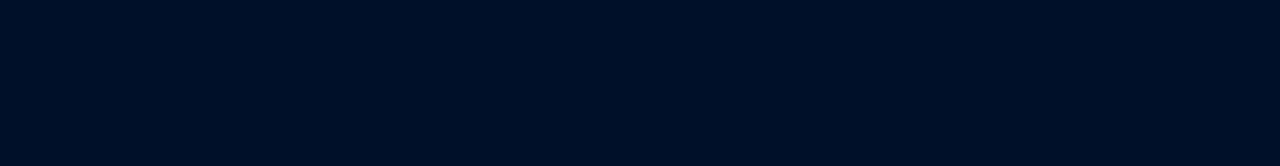
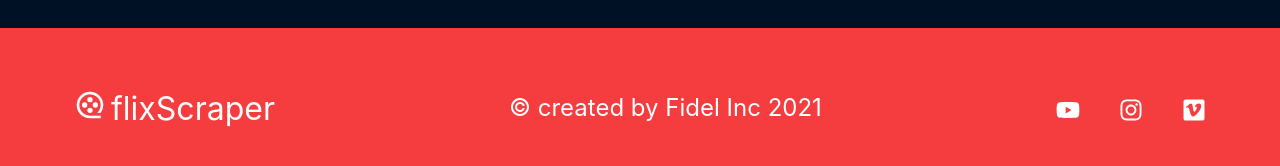
Before and after one commit to fidsta1990/flick-scraper, a React (Create React App) app: page / in a window 1280 px wide. Shown: the part 1412-1578 px from the top of the page. Before the commit the page ends 1440 px from the top, so only its background shows below. Built offline with nearby package versions, Linux system fonts and the light colour scheme; no server answers.

Commit message:
adjusted position of Footer component included on About, Contact and Home components. Added a updated date for footer section.

```diff
--- /dev/null
+++ b/src/components/Footer.jsx
@@ -0,0 +1,33 @@
+import React from "react";
+import { RiMovie2Line } from "react-icons/ri";
+import { Link } from "react-router-dom";
+import { social } from "../data/links";
+
+const Footer = () => {
+  const created = new Date().getFullYear();
+  return (
+    <footer className="footer">
+      <article className="footer-section wrap-footer">
+        <Link to="/" className="logo">
+          <RiMovie2Line className="logo-icon" style={{ color: "#fff" }} />
+          <span className="logo-text">flixScraper</span>
+        </Link>
+        <p>
+          © created by Fidel Inc <span id="created">{created}</span>
+        </p>
+        <article className="social">
+          {social.map((link) => {
+            const { icon, url, id } = link;
+            return (
+              <Link key={id} to={url} className="icons">
+                {icon}
+              </Link>
+            );
+          })}
+        </article>
+      </article>
+    </footer>
+  );
+};
+
+export default Footer;
--- a/src/index.scss
+++ b/src/index.scss
@@ -59,6 +59,7 @@
   -webkit-font-smoothing: antialiased;
   -moz-osx-font-smoothing: grayscale;
   background: $bg-image;
+  position: relative;
 }
 
 code {
@@ -88,7 +89,7 @@
 .section {
   width: 95vw;
   max-width: 1200px;
-  margin: 0 auto;
+  margin: 0 auto 6rem;
 }
 
 .container {
@@ -356,8 +357,12 @@
 */
 
 .about {
-  margin: 8rem 0 0;
   color: $white;
+  min-height: 80vh;
+
+  .section {
+    padding-top: 8rem;
+  }
 
   h2 {
     color: $btnMain;
@@ -766,66 +771,84 @@
 */
 
 footer {
-  min-height: 10vh;
-  font-family: var(--fontFam);
-  background: $btnHover;
+  min-height: 20vh;
+  background: $btnMain;
+  display: flex;
+  align-items: center;
 
-  .section {
+  .footer-section {
     display: flex;
     flex-direction: column;
     justify-content: space-between;
     align-items: center;
-    min-height: 15vh;
     padding: 1rem;
+
+    .logo {
+      .logo-text {
+        color: $white;
+        transition: $trans;
+        &:hover {
+          color: $bg-image;
+        }
+      }
+    }
   }
 
-  .links {
+  .wrap-footer {
+    width: 95vw;
+    max-width: 1200px;
+    margin: 0 auto;
+  }
+
+  .social {
     display: flex;
     justify-content: space-between;
     width: 100px;
+    margin-top: 1rem;
 
     .icons {
-      color: var(--clr-font);
-      font-size: 1rem;
-      transition: var(--trans);
+      color: $white;
+      font-size: 2rem;
+      transition: $trans;
 
       &:hover {
-        color: var(--clr-bcg);
-        font-size: 1rem;
+        color: $bg-image;
       }
     }
   }
 }
 
-footer .footer-logo {
-  margin-right: 0.5rem;
-}
+.footer p {
+  font-size: 1.6rem;
+  color: $white;
+  margin: 1rem 0;
 
-.footer .footer-text {
-  margin-left: 1rem;
+  #created {
+    color: $white;
+  }
 }
 
 @media (min-width: 768px) {
   footer {
-    .section {
+    .footer-section {
       flex-direction: row;
     }
 
-    .links {
+    .wrap-footer {
+      width: 90vw;
+    }
+
+    .social {
       width: 150px;
 
       .icons {
-        color: var(--clr-font);
-        font-size: 1.5rem;
-        transition: var(--trans);
+        font-size: 2.4rem;
       }
     }
   }
 
-  footer .footer-logo {
-    font-size: 1.5rem;
-  }
-  footer .footer-text {
-    font-size: 1.5rem;
+  .footer p {
+    font-size: 2.4rem;
+    color: $white;
   }
 }
--- a/src/pages/About.jsx
+++ b/src/pages/About.jsx
@@ -1,16 +1,19 @@
 import React from "react";
 import { Link } from "react-router-dom";
+import Footer from "../components/Footer";
 
 const About = () => {
   return (
+    <>
       <section className="about">
         <article className="section">
           <h2>
             About <span>flixScraper</span>
           </h2>
           <p>
-          For all you movie goers out there that have the need to further delve
-          into a bio of your favourite movies, here at <span>flixScraper</span>
+            For all you movie goers out there that have the need to further
+            delve into a bio of your favourite movies, here at{" "}
+            <span>flixScraper</span>
             we've got you covered. We pull data from the OMDB api which is
             basically an area online which stores all the info you see on our
             site.
@@ -19,7 +22,6 @@
             We hope you enjoy searching for old classics and discover new movies
             to watch as well.
           </p>
-
           <div className="center-btn">
             <Link to="/" className="btn">
               discover movies here
@@ -27,6 +29,8 @@
           </div>
         </article>
       </section>
+      <Footer />
+    </>
   );
 };
 
--- a/src/pages/Contact.jsx
+++ b/src/pages/Contact.jsx
@@ -1,4 +1,5 @@
-import React, { useState, useEffect } from "react";
+import React, { useState } from "react";
+import Footer from '../components/Footer'
 
 const Contact = () => {
   const [user, setUser] = useState({ name: "", email: "", message: "" });
@@ -70,6 +71,7 @@
           </button>
         </form>
       </article>
+      <Footer/>
     </section>
   );
 };
--- a/src/pages/Error.jsx
+++ b/src/pages/Error.jsx
@@ -8,9 +8,11 @@
       <div className="container">
         <h3>OOPS... NO SUCH PAGE EXISTS</h3>
         <img src={error} alt="error page" />
-        <Link to="/" className="btn">
-          back to home
-        </Link>
+        <div className="center-btn">
+          <Link to="/" className="btn">
+            back to home
+          </Link>
+        </div>
       </div>
     </section>
   );
--- a/src/pages/Home.jsx
+++ b/src/pages/Home.jsx
@@ -1,6 +1,7 @@
 import React from "react";
 import SearchForm from "../components/SearchForm";
-import Movies from '../components/Movies'
+import Movies from "../components/Movies";
+import Footer from "../components/Footer";
 
 const Home = () => {
   return (
@@ -9,8 +10,9 @@
       <div className="container">
         <h3>Search Movie</h3>
         <SearchForm />
-        <Movies/>
+        <Movies />
       </div>
+      <Footer />
     </section>
   );
 };
```
Lines whose indentation alone changed are shown as unchanged.
